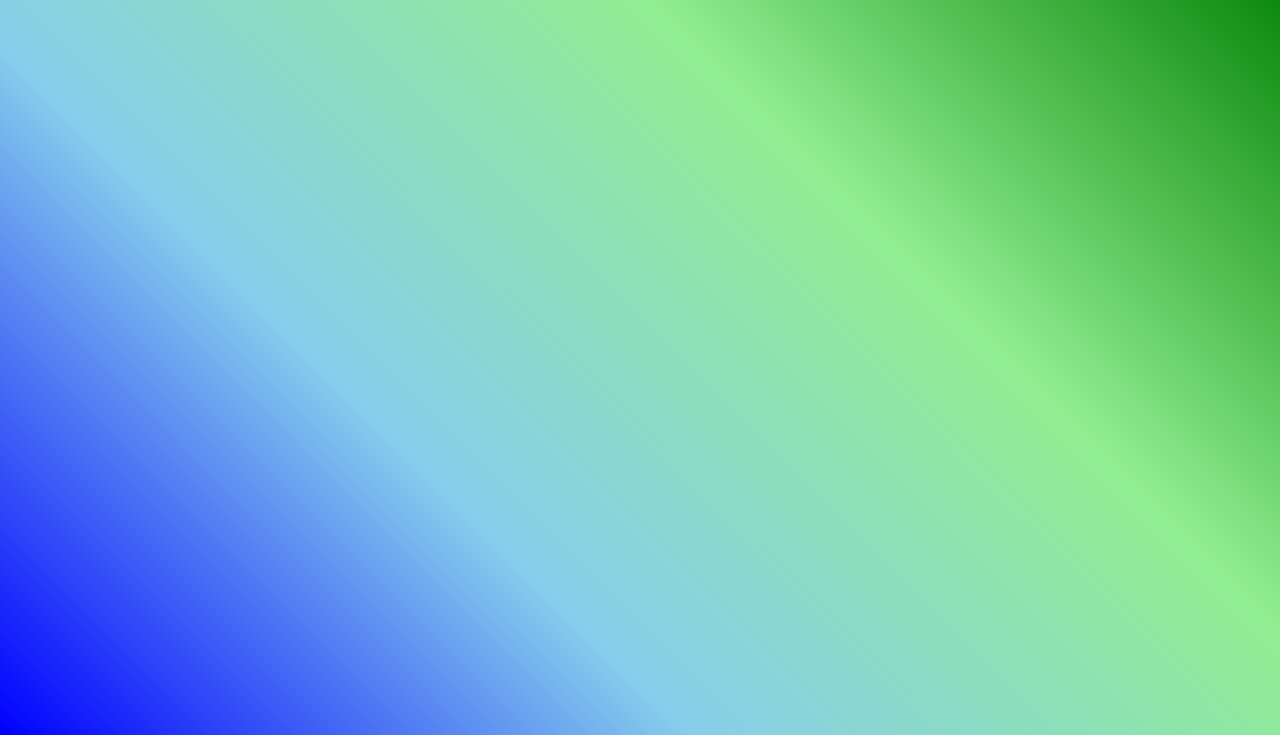
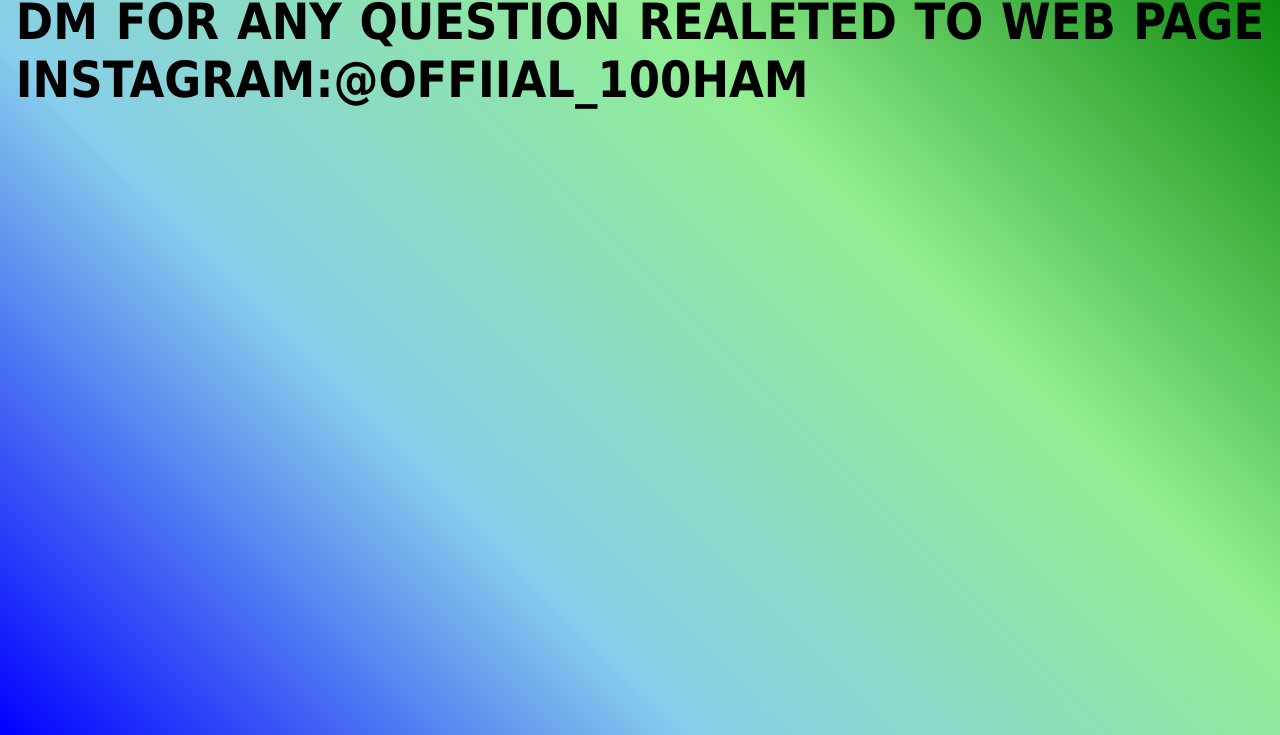
Before and after one commit to soham127/portfolio, a plain HTML site: page about.html in a window 1280 px wide. Shown: the part 65-800 px from the top of the page. Drawn offline with Linux system fonts and the light colour scheme.

Commit message:
Update about.html

```diff
--- a/about.html
+++ b/about.html
@@ -20,6 +20,8 @@ body{
 </style>
 </head>
 <body>
-<p class="title">Author:Sagathiya Soham</p>
+<p class="title">Author:Sagathiya Soham<br>
+	dm for any question realeted to web page<br>
+	Instagram:@offiial_100ham</p>
 </body>
 </html>
```
